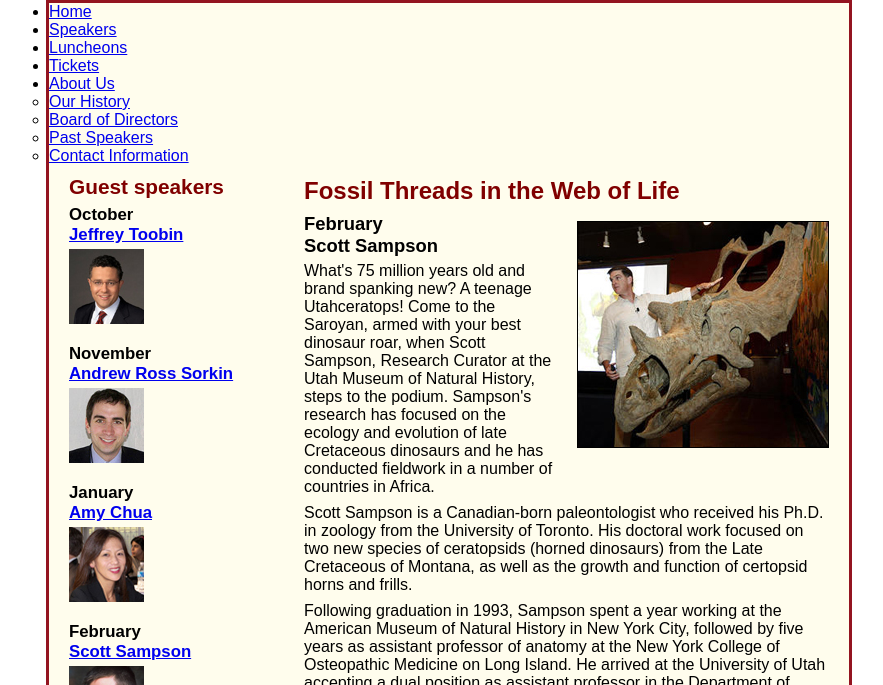
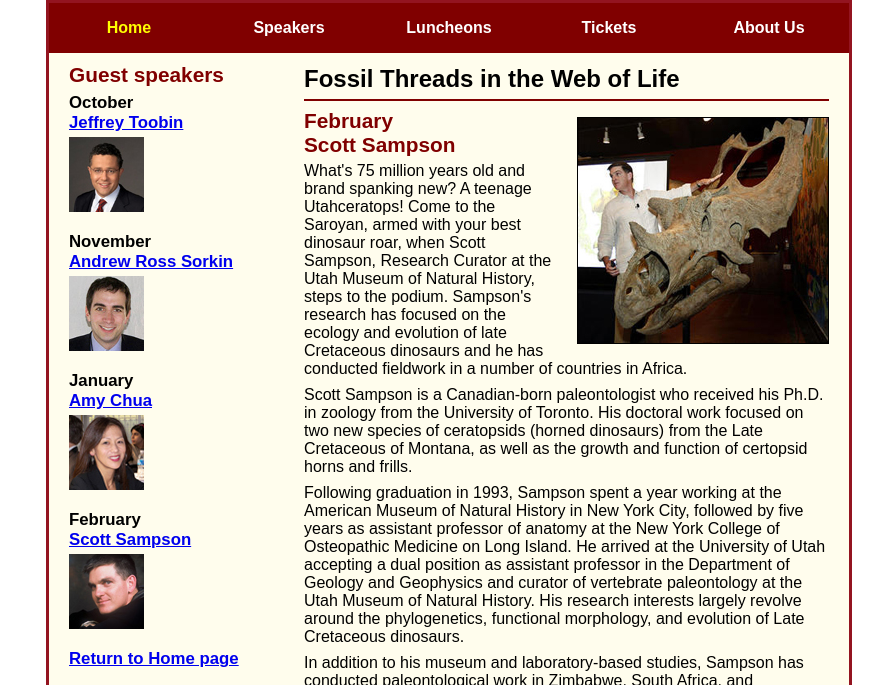
Before and after one commit to vgp5/A13, a plain HTML site: page speakers/sampson.html in a window 1280 px wide. Shown: the part 115-800 px from the top of the page, without its empty margins (191-1074 px from the left). Drawn offline with Linux system fonts and the light colour scheme.

Commit message:
Update speaker.css

```diff
--- a/styles/speaker.css
+++ b/styles/speaker.css
@@ -45,6 +45,45 @@ header img {
 .shadow {
 	text-shadow: 2px 2px 2px #800000;
 }
+/* the styles for the navigation menu */
+#nav_menu ul {
+	list-style-type: none;
+	margin: 0;
+	padding: 0;
+	position: relative;
+}
+#nav_menu ul li {
+	float: left;
+}
+#nav_menu ul li a {
+    display: block;
+    width: 160px;
+    text-align: center;
+    padding: 1em 0;
+    text-decoration: none;
+    background-color: #800000;
+    color: white;
+    font-weight: bold;
+}
+#nav_menu a.current {
+	color: yellow;
+}
+#nav_menu ul ul {
+    display: none;
+    position: absolute;
+    top: 100%;
+}
+#nav_menu ul ul li {
+	float: none;
+}
+#nav_menu ul li:hover > ul {
+	display: block;
+}
+#nav_menu > ul::after {
+    content: "";
+    clear: both;
+    display: block;
+}
 /* the styles for the main content */
 main {
 	clear: left;
@@ -57,10 +96,14 @@ section {
 	padding: 0 20px 20px 20px;
 }
 section h1 {
+	font-size: 150%;
+	padding: .5em 0 .25em 0;
+	margin: 0;
+}
+section h2 {
 	color: #800000;
-	font-size: 150%;
-	padding-top: .5em;
-	margin: 0;
+	font-size: 130%;
+	padding: .5em 0 .25em 0;
 }
 section p {
 	padding-bottom: .5em;
@@ -71,6 +114,7 @@ section blockquote {
 }
 section ul {
 	padding: 0 0 .25em 1.25em;
+	list-style-type: circle;
 }
 section li {
 	padding-bottom: .35em;
@@ -79,10 +123,15 @@ section li {
 /* the styles for the article */
 article {
 	padding: .5em 0;
+	border-top: 2px solid #800000;
+	border-bottom: 2px solid #800000;
 }
 article h2 {
-	font-size: 115%;
-	padding: 0 0 .25em 0;
+	padding-top: 0;
+}
+article h3 {
+	font-size: 105%;
+	padding-bottom: .25em;
 }
 article img {
 	float: right;
```
